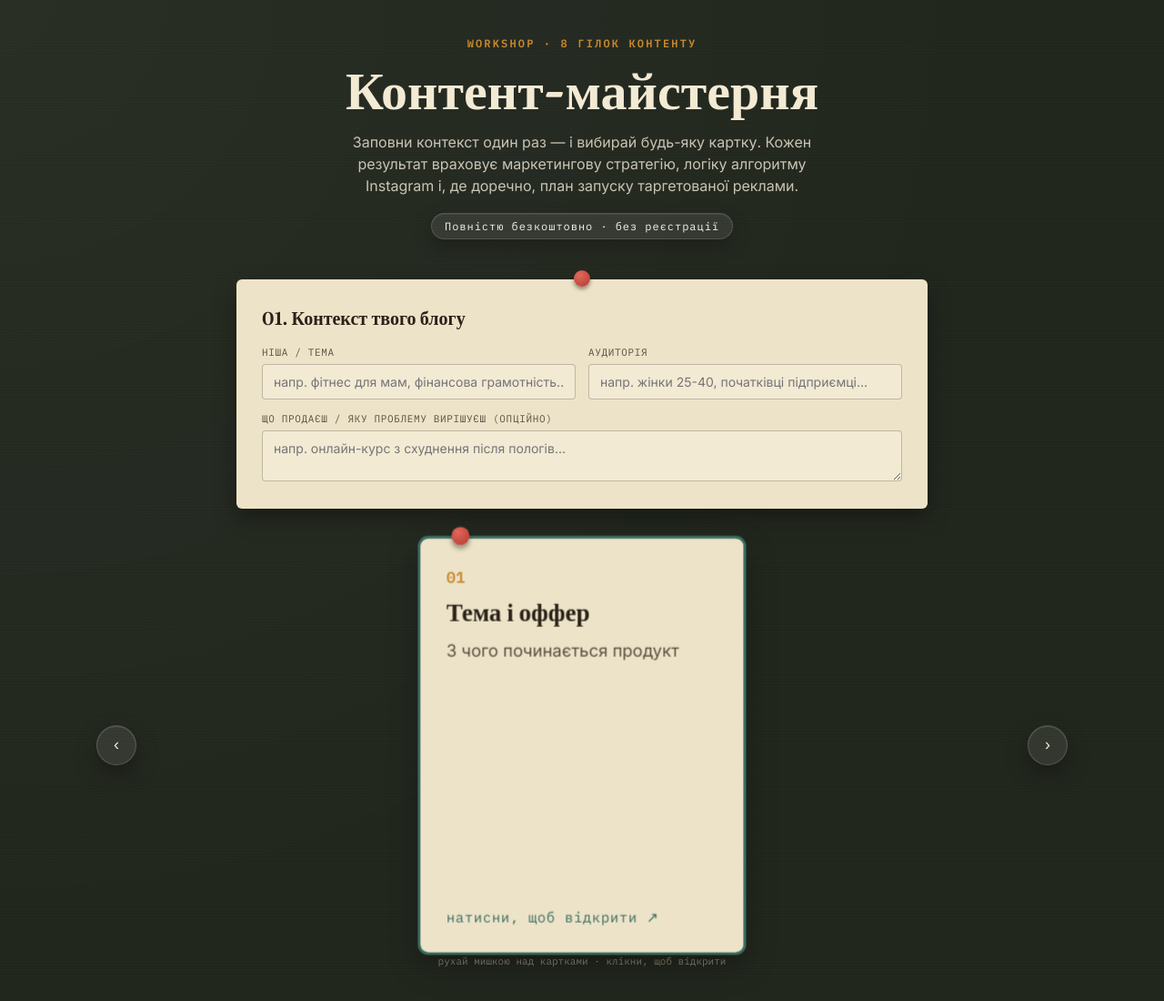
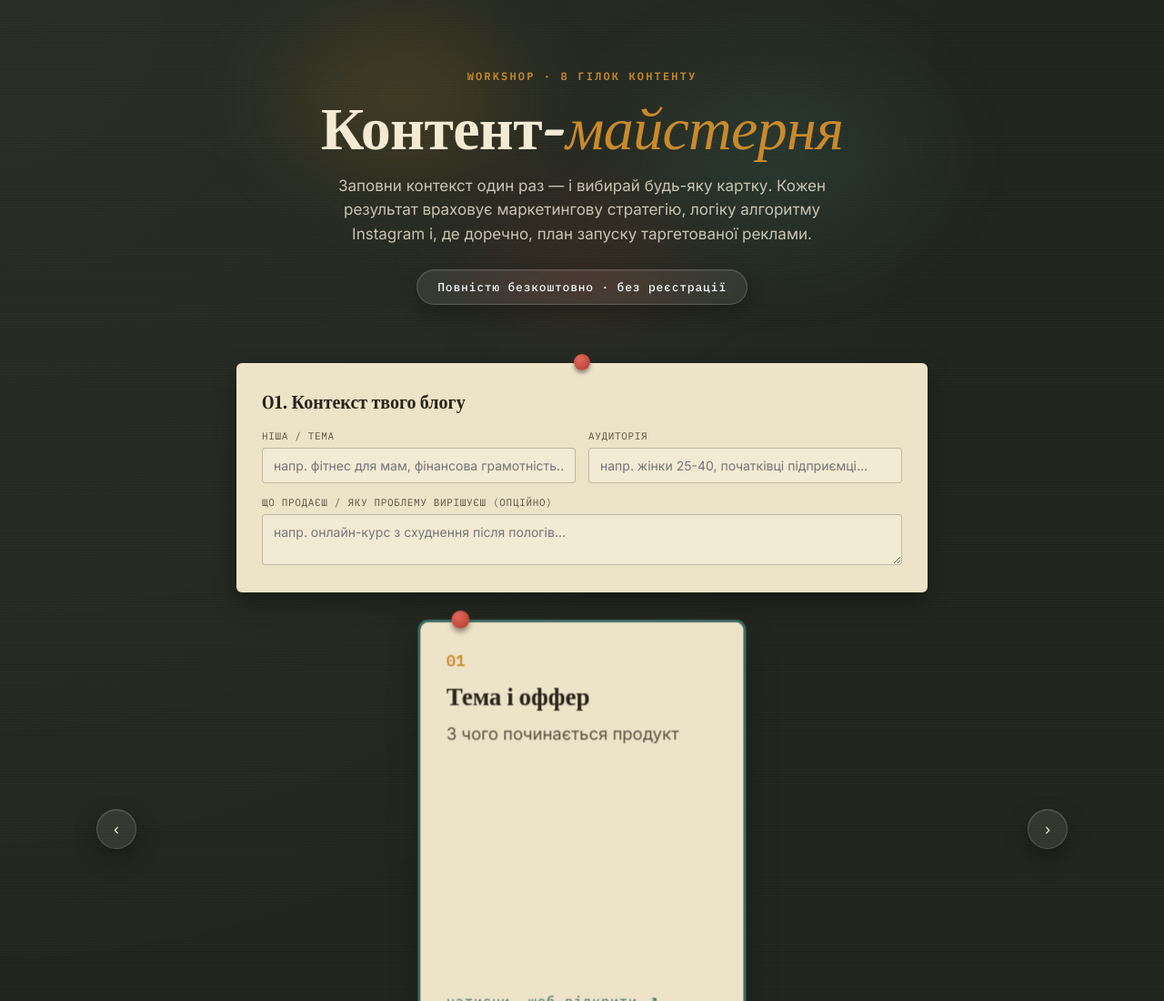
Before and after one commit to spktc24-dotcom/kontent-maisternya, a website: page public/index.html in a window 1280 px wide. Shown: the top 1100 px of the page at 91% size. Drawn offline with Linux system fonts and the light colour scheme.

Commit message:
Атмосферне світлове тло hero, курсивний акцент у заголовку, вагоміший CTA

```diff
--- a/public/index.html
+++ b/public/index.html
@@ -35,8 +35,26 @@
   .wrap{max-width:1080px;margin:0 auto;}
   .hero{
     text-align:center;
-    margin-bottom:44px;
+    margin-bottom:56px;
+    position:relative;
+    padding:36px 20px 8px;
   }
+  .hero::before{
+    content:"";
+    position:absolute;
+    top:-60px; left:50%;
+    width:900px; max-width:160vw;
+    height:420px;
+    transform:translateX(-50%);
+    background:
+      radial-gradient(ellipse 280px 200px at 28% 30%, rgba(201,138,44,.22), transparent 65%),
+      radial-gradient(ellipse 320px 220px at 74% 45%, rgba(60,110,99,.28), transparent 65%),
+      radial-gradient(ellipse 260px 180px at 50% 70%, rgba(178,58,46,.14), transparent 65%);
+    filter:blur(38px);
+    pointer-events:none;
+    z-index:0;
+  }
+  .hero > *{ position:relative; z-index:1; }
   .eyebrow{
     font-family:'IBM Plex Mono', monospace;
     letter-spacing:.18em;
@@ -44,38 +62,47 @@
     color:var(--amber);
     font-size:12px;
     font-weight:600;
-    margin-bottom:14px;
+    margin-bottom:16px;
   }
   h1{
     font-family:'Fraunces', serif;
     font-weight:600;
-    font-size:clamp(34px, 6vw, 58px);
+    font-size:clamp(38px, 6.4vw, 66px);
     color:var(--paper-2);
-    margin:0 0 14px;
-    line-height:1.05;
+    margin:0 0 16px;
+    line-height:1.03;
+    letter-spacing:-.01em;
+  }
+  h1 em{
+    font-style:italic;
+    font-weight:500;
+    color:var(--amber);
   }
   .sub{
     color:#c9c4b3;
-    font-size:16px;
-    max-width:520px;
+    font-size:17px;
+    max-width:540px;
     margin:0 auto;
-    line-height:1.5;
+    line-height:1.55;
   }
   .free-tag{
     display:inline-block;
-    margin-top:18px;
+    margin-top:26px;
     background:rgba(255,255,255,.08);
-    border:1px solid rgba(255,255,255,.14);
+    border:1px solid rgba(255,255,255,.16);
     backdrop-filter: blur(16px) saturate(140%);
     -webkit-backdrop-filter: blur(16px) saturate(140%);
     box-shadow: inset 0 1px 0 rgba(255,255,255,.08), 0 8px 20px rgba(0,0,0,.25);
     color:#f3f7f5;
     font-family:'IBM Plex Mono', monospace;
-    font-size:12px;
-    letter-spacing:.08em;
-    padding:6px 14px;
+    font-size:13px;
+    font-weight:500;
+    letter-spacing:.06em;
+    padding:10px 22px;
     border-radius:999px;
+    transition: background .15s ease, transform .15s ease;
   }
+  .free-tag:hover{ background:rgba(255,255,255,.14); transform:translateY(-1px); }
 
   /* context card */
   .context{
@@ -369,7 +396,7 @@
 
   <div class="hero fade-rise">
     <div class="eyebrow">workshop · 8 гілок контенту</div>
-    <h1>Контент-майстерня</h1>
+    <h1>Контент-<em>майстерня</em></h1>
     <p class="sub">Заповни контекст один раз — і вибирай будь-яку картку. Кожен результат враховує маркетингову стратегію, логіку алгоритму Instagram і, де доречно, план запуску таргетованої реклами.</p>
     <div class="free-tag">Повністю безкоштовно · без реєстрації</div>
   </div>
```
